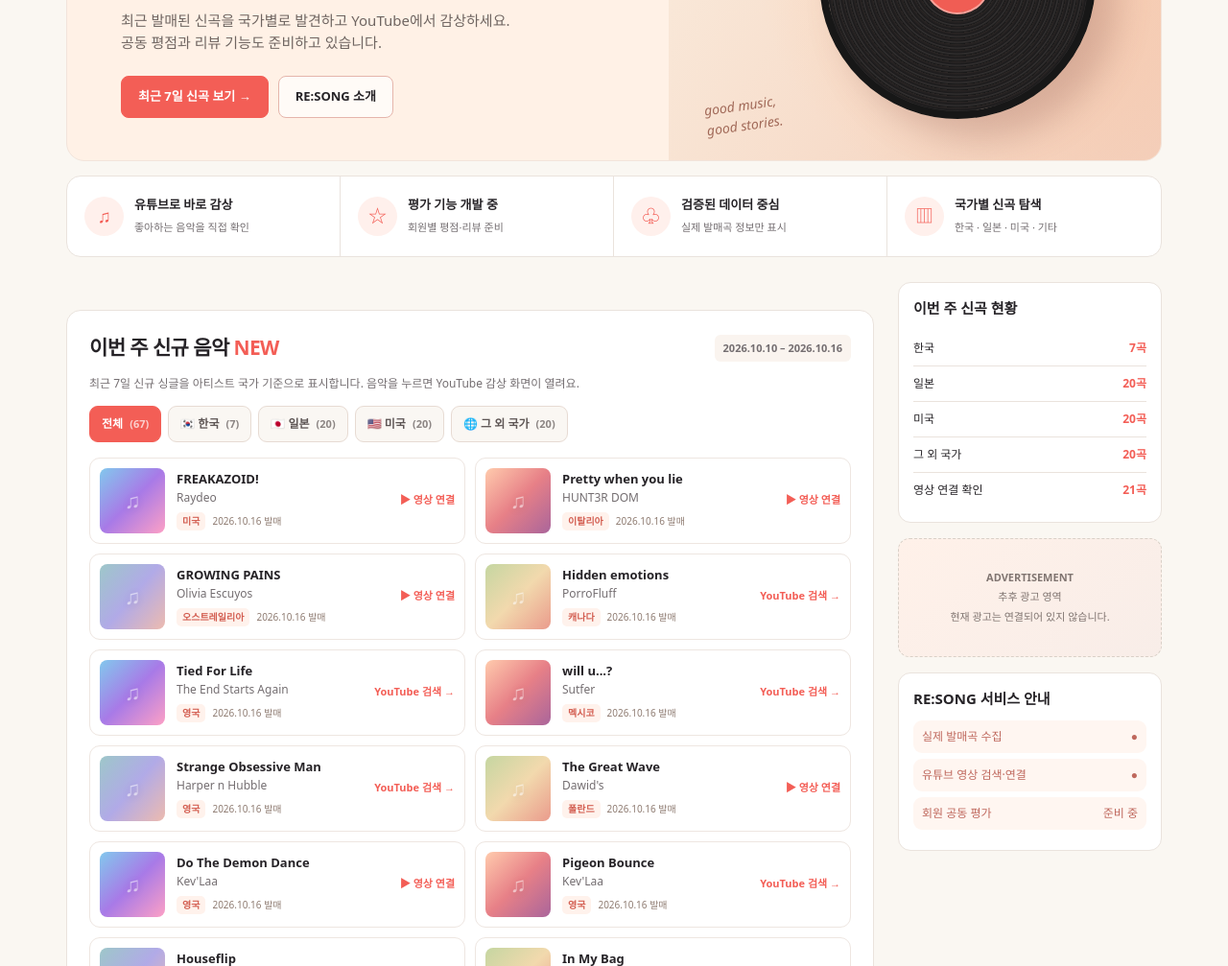
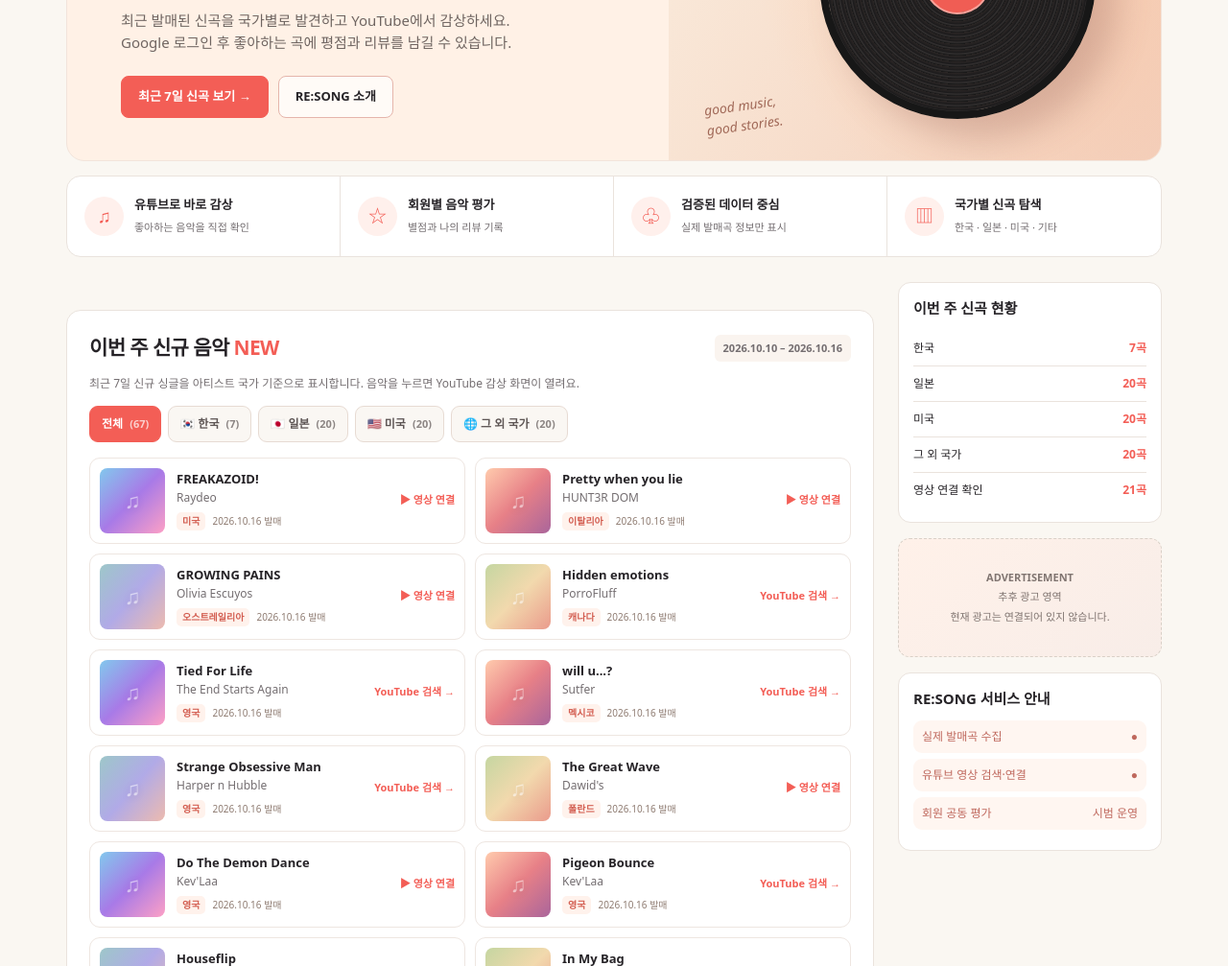
Before and after one commit to 010xoals/jangtaemin1.github.io, a plain HTML site: page index.html in a window 1280 px wide. Shown: the part 293-1300 px from the top of the page at 96% size. Drawn offline with Linux system fonts and the light colour scheme; a script that the page names is missing.

Commit message:
feat: launch RE:SONG Google member login with published privacy contact

```diff
--- a/index.html
+++ b/index.html
@@ -84,12 +84,12 @@
 </div></header>
 <main class="wrap" id="home">
   <section class="hero" aria-label="사이트 소개">
-    <div class="hero-copy"><span class="eyebrow">GOOD MUSIC, BRIGHTER DAYS</span><h1>좋아하는 음악을,<br><em>당신의 언어로.</em></h1><p>최근 발매된 신곡을 국가별로 발견하고 YouTube에서 감상하세요.<br>공동 평점과 리뷰 기능도 준비하고 있습니다.</p><div class="actions"><a class="btn" href="#new-releases">최근 7일 신곡 보기 →</a><a class="btn ghost" href="#about">RE:SONG 소개</a></div></div>
+    <div class="hero-copy"><span class="eyebrow">GOOD MUSIC, BRIGHTER DAYS</span><h1>좋아하는 음악을,<br><em>당신의 언어로.</em></h1><p>최근 발매된 신곡을 국가별로 발견하고 YouTube에서 감상하세요.<br>Google 로그인 후 좋아하는 곡에 평점과 리뷰를 남길 수 있습니다.</p><div class="actions"><a class="btn" href="#new-releases">최근 7일 신곡 보기 →</a><a class="btn ghost" href="#about">RE:SONG 소개</a></div></div>
     <div class="hero-art" aria-hidden="true"><div class="vinyl"></div><div class="needle"></div><span class="sticker">good music,<br>good stories.</span></div>
   </section>
   <div class="values" id="about">
     <div class="value"><div class="bubble">♫</div><div><strong>유튜브로 바로 감상</strong><span>좋아하는 음악을 직접 확인</span></div></div>
-    <div class="value"><div class="bubble">☆</div><div><strong>평가 기능 개발 중</strong><span>회원별 평점·리뷰 준비</span></div></div>
+    <div class="value"><div class="bubble">☆</div><div><strong>회원별 음악 평가</strong><span>별점과 나의 리뷰 기록</span></div></div>
     <div class="value"><div class="bubble">♧</div><div><strong>검증된 데이터 중심</strong><span>실제 발매곡 정보만 표시</span></div></div>
     <div class="value"><div class="bubble">▥</div><div><strong>국가별 신곡 탐색</strong><span>한국 · 일본 · 미국 · 기타</span></div></div>
   </div>
@@ -123,7 +123,7 @@
         <div class="heading"><h2>실제 음악 평가 · 리뷰</h2></div>
         <div class="ready-panel">
           <strong>나의 음악 기록을 남기는 공간</strong>
-          <p>회원 평점 데이터베이스와 Google 인증 연결을 점검했습니다. 개인정보 문의처 등 운영 정보가 준비되면 회원 로그인을 열 예정이며, 현재 신곡 감상은 로그인 없이 사용할 수 있습니다.</p>
+          <p>Google 로그인 후 음악마다 별점과 리뷰를 남기고 수정할 수 있어요. <a href="/privacy.html" style="text-decoration:underline">개인정보 처리 안내</a>와 <a href="/terms.html" style="text-decoration:underline">이용안내</a>를 먼저 확인해 주세요. 음악 감상은 로그인 없이 이용 가능합니다.</p>
           <p id="community-message" class="community-message" role="status">회원 서비스 연결 상태를 확인하는 중입니다.</p>
           <div class="nickname-bar" id="nickname-bar" hidden>
             <label for="account-nickname" class="small">닉네임 변경</label>
@@ -141,11 +141,11 @@
       <div class="side-card trending"><h3>RE:SONG 서비스 안내</h3>
         <div class="trend"><span>실제 발매곡 수집</span><span>●</span></div>
         <div class="trend"><span>유튜브 영상 검색·연결</span><span>●</span></div>
-        <div class="trend"><span>회원 공동 평가</span><span>준비 중</span></div>
+        <div class="trend"><span>회원 공동 평가</span><span>시범 운영</span></div>
       </div>
     </aside>
   </div>
-  <footer class="footer"><span>© RE:SONG · 음악을 발견하는 공간</span><span><a href="/privacy.html">개인정보 처리 안내</a> · <a href="/terms.html">서비스 이용 안내</a> · 평가 및 광고 기능 개발 중</span></footer>
+  <footer class="footer"><span>© RE:SONG · 음악을 발견하는 공간</span><span><a href="/privacy.html">개인정보 처리 안내</a> · <a href="/terms.html">서비스 이용 안내</a> · <a href="mailto:05xoals@gmail.com">문의</a> · 광고 기능 개발 중</span></footer>
 </main>
 <div class="scrim" id="scrim" aria-hidden="true"><div class="modal" role="dialog" aria-modal="true" aria-labelledby="modal-title">
   <button class="close" id="close" aria-label="닫기">×</button>
```
